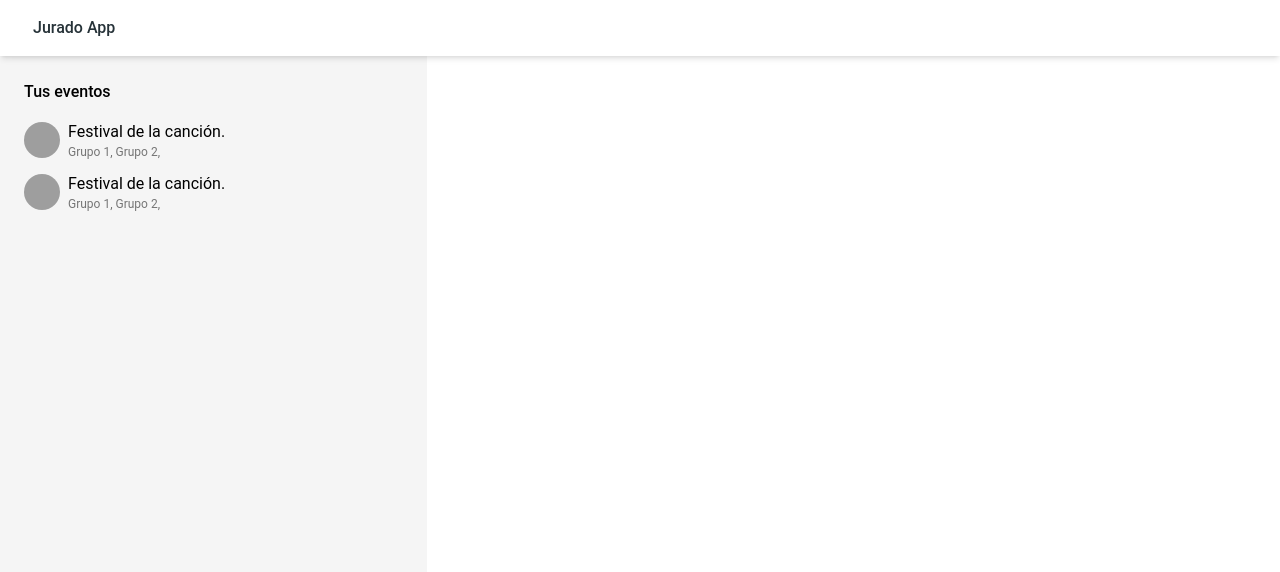
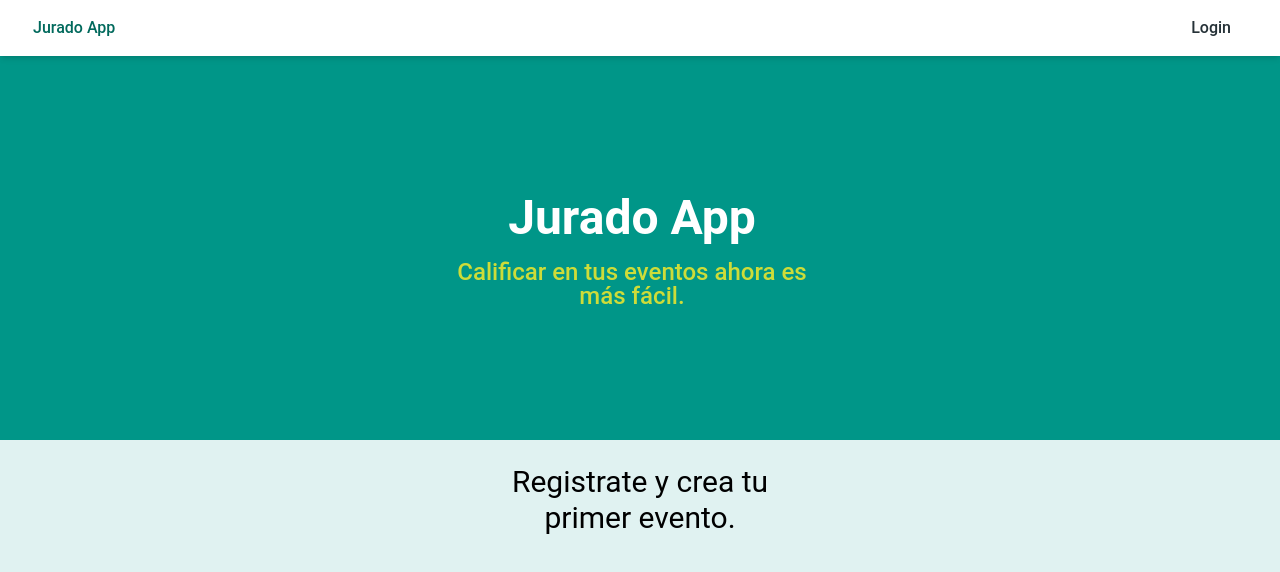
Before and after one commit to FeliOjedaRuiz/jurado-app, a React (Vite) app in the folder web/: page / in a window 1280 px wide. Shown: the top 572 px of the page. Built offline with nearby package versions, Linux system fonts and the light colour scheme; grey boxes are pictures that could not be loaded.

Commit message:
Improved layouts

```diff
--- a/web/src/components/events/events-list/EventsList.jsx
+++ b/web/src/components/events/events-list/EventsList.jsx
@@ -2,7 +2,7 @@ import { AvatarDefault } from "../../../avatar/AvatarDefault";
 
 function EventsList() {
   return (
-    <div className="w-1/3 bg-gray-100 p-6">
+    <div className=" w-full bg-gray-100 p-6">
       <h4 className="font-medium ">Tus eventos</h4>
       <div className="mt-4">
         <div className="flex items-center mt-3">
--- a/web/src/components/layouts/LayoutLogued.jsx
+++ b/web/src/components/layouts/GeneralLayout.jsx
@@ -1,17 +1,18 @@
 import EventsList from "../events/events-list/EventsList";
 import { StickyNavbar } from "../navbar/StickyNavbar";
 
-function LayoutLoged({ children }) {
+function GeneralLayout({ children }) {
+
   return (
     <div className="w-screen flex flex-col">
       <StickyNavbar />
       <div className="flex h-[calc(100vh-58px)] w-full">
-        <EventsList />
+      <div className="hidden lg:flex w-full max-w-sm"><EventsList /></div>
+
         {children}
-
       </div>
     </div>
   );
 }
 
-export default LayoutLoged;
+export default GeneralLayout;
--- a/web/src/components/layouts/LayoutLogin.jsx
+++ b/web/src/components/layouts/NavbarLayout.jsx
@@ -1,6 +1,6 @@
 import { StickyNavbar } from "../navbar/StickyNavbar";
 
-function LayoutLogin({ children }) {
+function NavbarLayout({ children }) {
   return (
     <div className="w-screen flex flex-col">
       <StickyNavbar />
@@ -9,4 +9,4 @@ function LayoutLogin({ children }) {
   );
 }
 
-export default LayoutLogin;
+export default NavbarLayout;
--- a/web/src/components/navbar/StickyNavbar.jsx
+++ b/web/src/components/navbar/StickyNavbar.jsx
@@ -1,80 +1,33 @@
-import { useContext, useEffect, useState } from "react";
+import { useContext } from "react";
 import { Navbar, Typography } from "@material-tailwind/react";
 import { ProfileMenu } from "../profile-menu/ProfileMenu";
 import { AuthContext } from "../../contexts/AuthStore";
+import { NavLink } from "react-router-dom";
 
 export function StickyNavbar() {
   const { user } = useContext(AuthContext);
-  const [openNav, setOpenNav] = useState(false);
-
-  useEffect(() => {
-    window.addEventListener(
-      "resize",
-      () => window.innerWidth >= 960 && setOpenNav(false)
-    );
-  }, []);
-
-  // const navList = (
-  //   <ul className="mt-2 mb-4 flex flex-col gap-2 lg:mb-0 lg:mt-0 lg:flex-row lg:items-center lg:gap-6">
-  //     <Typography
-  //       as="li"
-  //       variant="small"
-  //       color="blue-gray"
-  //       className="p-1 font-normal"
-  //     >
-  //       <a href="#" className="flex items-center">
-  //         Pages
-  //       </a>
-  //     </Typography>
-  //     <Typography
-  //       as="li"
-  //       variant="small"
-  //       color="blue-gray"
-  //       className="p-1 font-normal"
-  //     >
-  //       <a href="#" className="flex items-center">
-  //         Account
-  //       </a>
-  //     </Typography>
-  //     <Typography
-  //       as="li"
-  //       variant="small"
-  //       color="blue-gray"
-  //       className="p-1 font-normal"
-  //     >
-  //       <a href="#" className="flex items-center">
-  //         Blocks
-  //       </a>
-  //     </Typography>
-  //     <Typography
-  //       as="li"
-  //       variant="small"
-  //       color="blue-gray"
-  //       className="p-1 font-normal"
-  //     >
-  //       <a href="#" className="flex items-center">
-  //         Docs
-  //       </a>
-  //     </Typography>
-  //   </ul>
-  // );
 
   return (
     <div>
       <Navbar className="sticky top-0 z-10 h-max max-w-full rounded-none px-4 py-2 lg:px-8 lg:py-2">
         <div className="flex items-center justify-between text-blue-gray-900">
-          <Typography
-            as="a"
-            href="#"
-            className="mr-4 cursor-pointer py-1.5 font-medium"
-          >
-            Jurado App
-          </Typography>
+          <NavLink to="/">
+            <Typography
+              className="mr-4 cursor-pointer py-1.5 font-medium text-teal-800"
+            >
+              Jurado App
+            </Typography>
+          </NavLink>
           {user && (
             <div className="flex items-center gap-4">
               <ProfileMenu />
             </div>
           )}
+          {!user && <NavLink to="/login"><Typography
+              className="mr-4 cursor-pointer py-1.5 font-medium hover:text-teal-600"
+            >
+              Login
+            </Typography></NavLink>}
         </div>
       </Navbar>
     </div>
--- a/web/src/pages/EventsPage.jsx
+++ b/web/src/pages/EventsPage.jsx
@@ -1,16 +1,15 @@
-import LayoutLoged from '../components/layouts/LayoutLogued'
+import GeneralLayout from "../components/layouts/GeneralLayout";
 
 function EventsPage() {
   return (
-    <LayoutLoged>
-      <div className="flex flex-col bg-gray-200 w-full p-8">
-          <h1 className="">Hola </h1>
-          <h1 className="">Hola </h1>
-          <h1 className="">Hola </h1>
-          <h1 className="">Hola </h1>
-        </div>
-    </LayoutLoged>
-  )
+    <GeneralLayout>
+      <div className="flex flex-col bg-gray-200 w-full p-8 items-center">
+       <div className="bg-teal-100 font bold w-fit px-3 py-1 rounded-lg text-teal-800">
+        <p>Selecciona o crea un nuevo evento</p>
+       </div>
+      </div>
+    </GeneralLayout>
+  );
 }
 
-export default EventsPage
+export default EventsPage;
--- a/web/src/pages/HomePage.jsx
+++ b/web/src/pages/HomePage.jsx
@@ -1,11 +1,31 @@
-import Layout from "../components/layouts/LayoutLogued";
-
+import { Typography } from "@material-tailwind/react";
+import { NavLink } from "react-router-dom";
+import NavbarLayout from "../components/layouts/NavbarLayout";
 
 function HomePage() {
   return (
-    <>
-      <Layout/>
-    </>
+    <NavbarLayout>
+      <div>
+        <section className="md:h-96 bg-teal-500 flex flex-col items-center justify-center p-6">
+          <Typography
+            variant="h1"
+            className="mr-4 cursor-pointer py-1.5 font-bold text-white text-center"
+          >
+            Jurado App
+          </Typography>
+          <Typography className="mr-4 cursor-pointer py-1.5 text-2xl leading-6 max-w-sm font-medium text-lime-500 text-center">
+            Calificar en tus eventos ahora es más fácil.
+          </Typography>
+        </section>
+        <section className="h-96 bg-teal-50 flex flex-col items-center p-6">
+          <NavLink to="/register">
+            <p className="text-3xl text-center">
+              Registrate y crea tu <br /> primer evento.
+            </p>
+          </NavLink>
+        </section>
+      </div>
+    </NavbarLayout>
   );
 }
 
--- a/web/src/pages/LoginPage.jsx
+++ b/web/src/pages/LoginPage.jsx
@@ -1,10 +1,10 @@
 import { useEffect, useState } from "react";
-import LayoutLogin from "../components/layouts/LayoutLogin";
+import NavbarLayout from "../components/layouts/NavbarLayout";
 import LoginImage from "../images/cerrar-mujer-sosteniendo-smartphone.jpg";
 import UsersLogin from "../components/users/users-login/UsersLogin";
 
 function LoginPage() {
-  const [mobile, setMobile] = useState(true)
+  const [mobile, setMobile] = useState(true);
   const [changeSize, setChageSize] = useState(true);
 
   useEffect(() => {
@@ -20,28 +20,39 @@ function LoginPage() {
   };
 
   return (
-    <LayoutLogin>
+    <NavbarLayout>
       <div className="flex h-[calc(100vh-58px)]">
-      <div className="w-full flex flex-col lg:w-1/4 bg-gray-100 p-8">
+        <div className="w-full lg:max-w-sm flex flex-col items-center bg-gray-100 p-8">
+          <div className="max-w-md w-full">
             <div>
-            <h1 className="text-4xl text-teal-800 font-black">Inicia sesión</h1>
+              <h1 className="text-4xl text-teal-800 font-black">
+                Iniciar sesión
+              </h1>
             </div>
             <div className="mt-14">
               <UsersLogin />
             </div>
             <div className="mt-20 text-center">
-            <p className="font-bold ">¿No tienes cuenta? <a href="/register" className="text-teal-600">Registrate aquí.</a></p>
+              <p className="font-bold ">
+                ¿No tienes cuenta?{" "}
+                <a href="/register" className="text-teal-600">
+                  Registrate aquí.
+                </a>
+              </p>
             </div>
           </div>
-        {!mobile && (<div className="w-3/4">
+        </div>
+        {!mobile && (
+          <div className="w-3/4">
             <img
               className="object-cover w-full h-full"
               src={LoginImage}
               alt="Mujer sosteniendo móvil"
             />
-        </div>)}
           </div>
-    </LayoutLogin>
+        )}
+      </div>
+    </NavbarLayout>
   );
 }
 
--- a/web/src/pages/RegisterPage.jsx
+++ b/web/src/pages/RegisterPage.jsx
@@ -1,5 +1,5 @@
 import { useEffect, useState } from "react";
-import LayoutLogin from "../components/layouts/LayoutLogin";
+import NavbarLayout from "../components/layouts/NavbarLayout";
 import LoginImage from "../images/cerrar-mujer-sosteniendo-smartphone.jpg";
 import UsersForm from "../components/users/users-form/UsersForm";
 
@@ -20,18 +20,27 @@ function RegisterPage() {
   };
 
   return (
-    <LayoutLogin>
+    <NavbarLayout>
       <div className="flex h-[calc(100vh-58px)]">
-        <div className="w-full flex flex-col  lg:w-1/4 bg-gray-100 p-8">
+        <div className="w-full lg:max-w-sm flex flex-col items-center bg-gray-100 p-8">
+          <div className="max-w-md w-full">
             <div>
               <h1 className="text-4xl text-teal-800 font-black">Registrate!</h1>
-            <p className="text-wrap leading-5 text-sm ">Podrás crear eventos o participar como jurado.</p>
+              <p className="text-wrap leading-5 text-sm ">
+                Podrás crear eventos o participar como jurado.
+              </p>
             </div>
             <div className="mt-14">
               <UsersForm />
             </div>
             <div className="mt-20 text-center">
-            <p className="font-bold ">¿Ya tienes cuenta? <a href="/login" className="text-teal-600">Inicia sesión aquí.</a></p>
+              <p className="font-bold ">
+                ¿Ya tienes cuenta?{" "}
+                <a href="/login" className="text-teal-600">
+                  Inicia sesión aquí.
+                </a>
+              </p>
+            </div>
           </div>
         </div>
         {!mobile && (
@@ -44,7 +53,7 @@ function RegisterPage() {
           </div>
         )}
       </div>
-    </LayoutLogin>
+    </NavbarLayout>
   );
 }
 
--- a/web/src/services/base-api.js
+++ b/web/src/services/base-api.js
@@ -1,7 +1,7 @@
 import axios from "axios";
 
 const http = axios.create({
-  baseURL: /*process.env.REACT_APP_BASE_API_URL ||*/ "http://192.168.1.110:3001/api/v1"
+  baseURL: /*process.env.REACT_APP_BASE_API_URL ||*/ "http://192.168.1.127:3001/api/v1"
 });
 
 http.interceptors.request.use(
```
Lines whose indentation alone changed are shown as unchanged.
